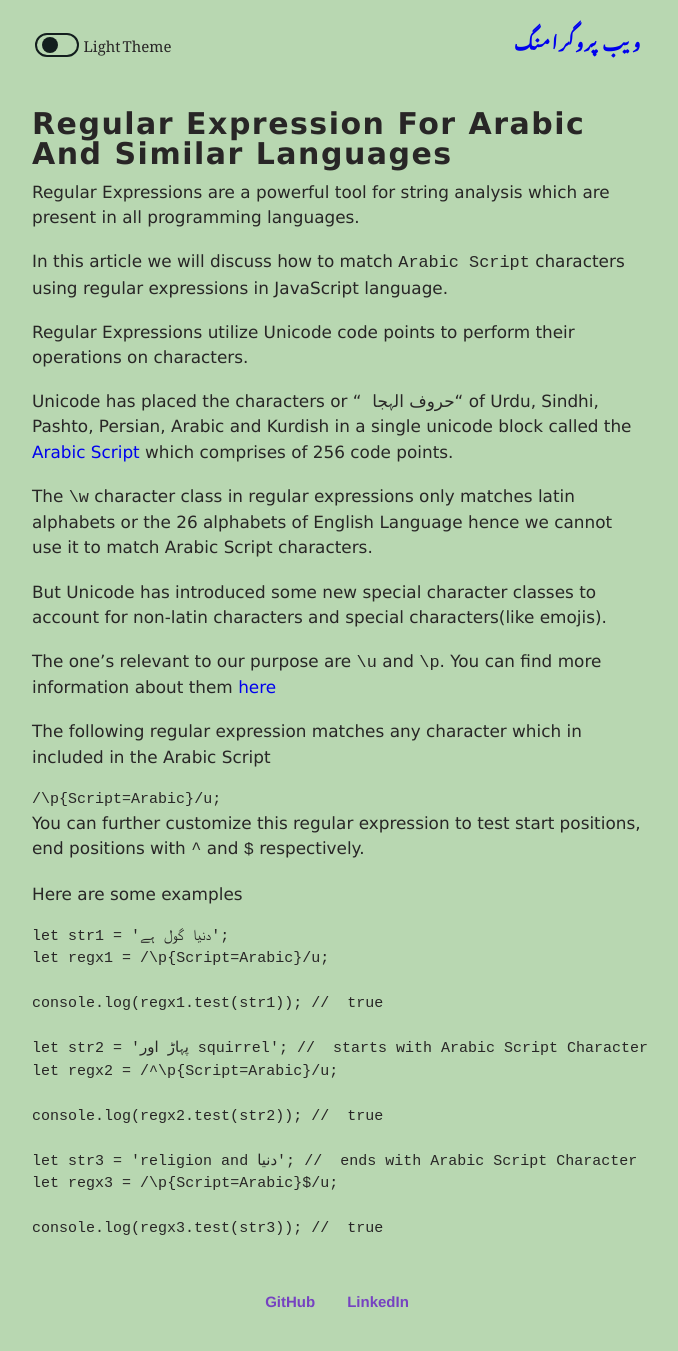
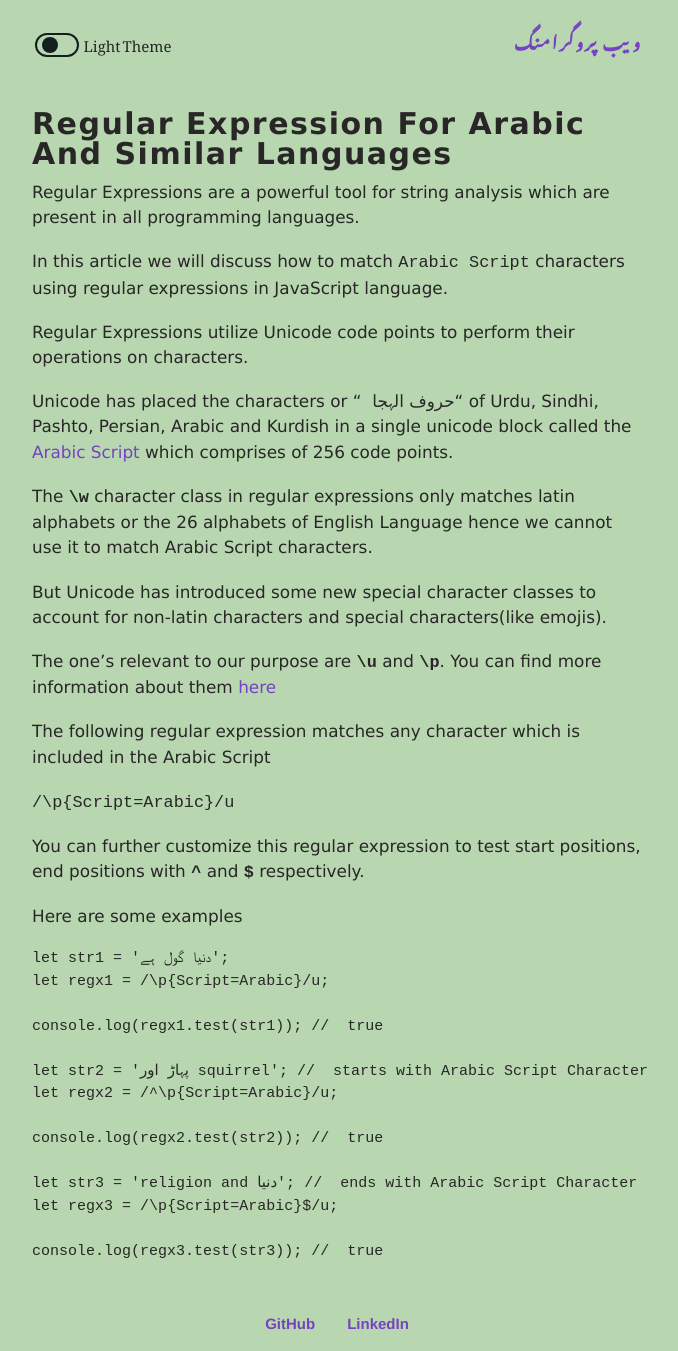
Before and after one commit to Kashaan-M/blog, a Jekyll site: the page built from regular-expression-for-arabic-and-similar-languages.md, in a window 1280 px wide. Shown: the whole page, without its empty margins (303-981 px from the left). Built offline with Jekyll 4.4.1, drawn with Linux system fonts in a browser that asks for light colours; before the commit the page ends 1328 px from its top, so only the background shows below that.

````diff
--- a/_layouts/default.html
+++ b/_layouts/default.html
@@ -6,7 +6,7 @@
     <meta name="googlebot" content="index,follow" />
     <meta property="og:title" content="{{page.title}}" />
     <meta property="og:description" content="{{page.description}}" />
-    <meta property="og:url" content="https://kashaan-m.github.io/blog" />
+    <meta property="og:url" content="{{page.href}}" />
     <meta property="og:image" content="{{page.image}}" />
     <meta property="og:type" content="website" />
     <link rel="stylesheet" href="./public/styles/styles.css" />
--- a/index.html
+++ b/index.html
@@ -1,8 +1,9 @@
 ---
 layout: default
 title: Home
+description: A blog by Kashaan Mahmood
+href: https://kashaan-m.github.io/blog/
 image: https://cdni.iconscout.com/illustration/free/thumb/web-development-2933380-2463833.png
-description: A blog by Kashaan Mahmood
 date: January 8, 2023
 ---
 
--- a/public/styles/styles.css
+++ b/public/styles/styles.css
@@ -44,11 +44,17 @@ p {
 .light .link {
   color: var(--clr-primary-light);
 }
+.light a {
+  color: var(--clr-primary-light);
+}
 .dark {
   background-color: var(--clr-dark-bg);
   color: var(--clr-light-text);
 }
 .dark .link {
+  color: var(--clr-primary-dark);
+}
+.dark a {
   color: var(--clr-primary-dark);
 }
 #main-header-top {
--- a/regular-expression-for-arabic-and-similar-languages.md
+++ b/regular-expression-for-arabic-and-similar-languages.md
@@ -1,8 +1,9 @@
 ---
 layout: default
 title: Regular Expression for Arabic and Similar Languages
+description: Identify Arabic, Urdu, Pashto, Sindhi, Persian, Kurdish with this regular expression
+href: https://kashaan-m.github.io/blog/regular-expression-for-arabic-and-similar-languages.html
 image: https://cdn-images-1.medium.com/max/1600/1*c8UMCmXFHumTOsRUooKZpw.png
-description: Identify Arabic, Urdu, Pashto, Sindhi, Persian, Kurdish with this regular expression
 ---
 
 <h1 style="font-family:Verdana,sans-serif"> Regular Expression for Arabic and Similar Languages</h1>
@@ -15,19 +16,17 @@ Regular Expressions utilize Unicode code points to perform their operations on c
 
 Unicode has placed the characters or " <span dir="rtl">حروف الہجا </span> " of Urdu, Sindhi, Pashto, Persian, Arabic and Kurdish in a single unicode block called the [Arabic Script](https://en.wikipedia.org/wiki/Arabic_script_in_Unicode) which comprises of 256 code points.
 
-The `\w` character class in regular expressions only matches latin alphabets or the 26 alphabets of English Language hence we cannot use it to match Arabic Script characters.
+The **`\w`** character class in regular expressions only matches latin alphabets or the 26 alphabets of English Language hence we cannot use it to match Arabic Script characters.
 
 But Unicode has introduced some new special character classes to account for non-latin characters and special characters(like emojis).
 
-The one's relevant to our purpose are `\u` and `\p`. You can find more information about them [here](https://developer.mozilla.org/en-US/docs/Web/JavaScript/Reference/Global_Objects/RegExp)
+The one's relevant to our purpose are **`\u`** and **`\p`**. You can find more information about them [here](https://developer.mozilla.org/en-US/docs/Web/JavaScript/Reference/Global_Objects/RegExp)
 
-The following regular expression matches any character which in included in the Arabic Script
+The following regular expression matches any character which is included in the Arabic Script
 
-```javascript
-/\p{Script=Arabic}/u;
-```
+> `/\p{Script=Arabic}/u`
 
-You can further customize this regular expression to test start positions, end positions with `^` and `$` respectively.
+You can further customize this regular expression to test start positions, end positions with **`^`** and **`$`** respectively.
 
 Here are some examples
 
````
